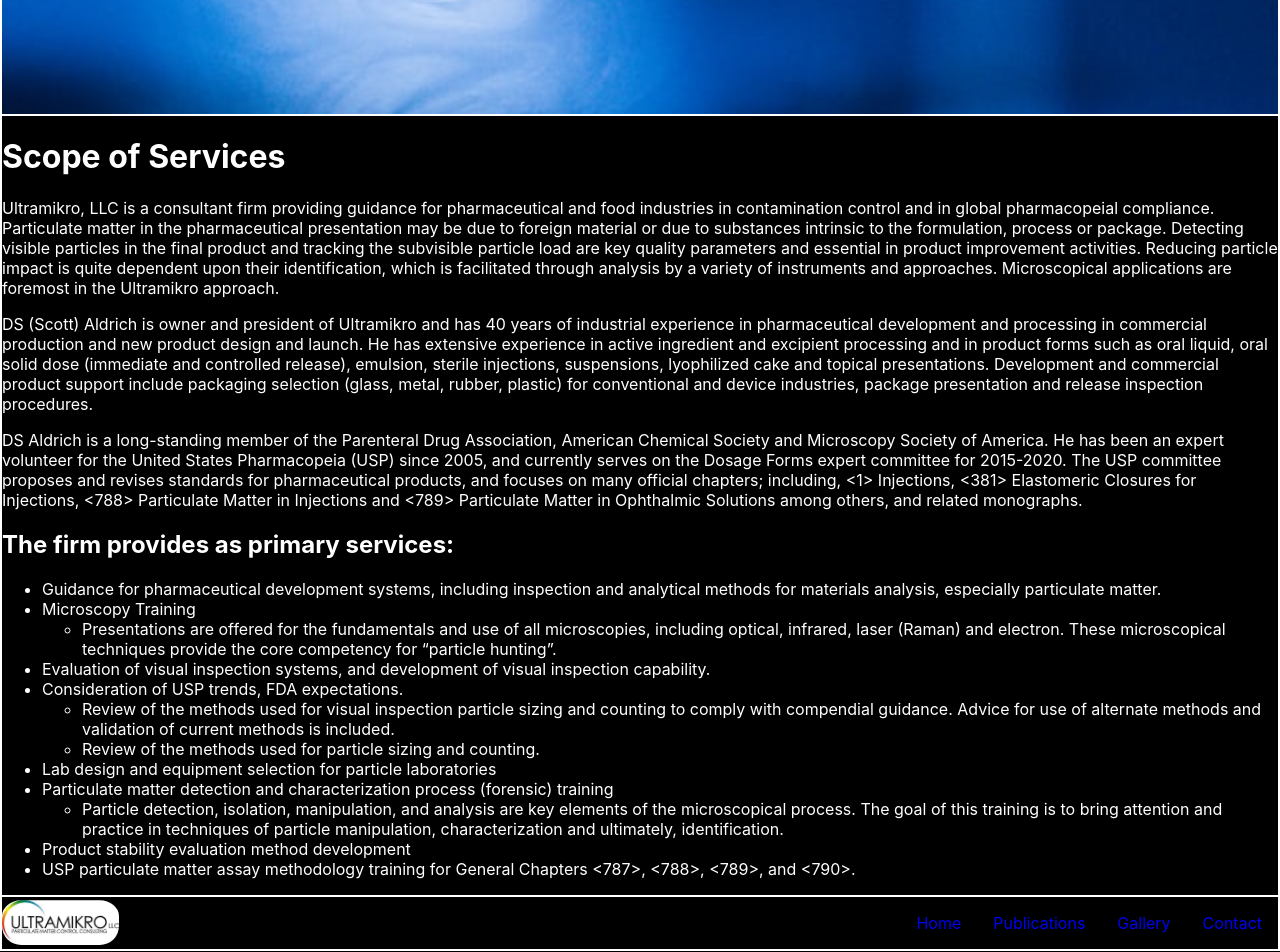
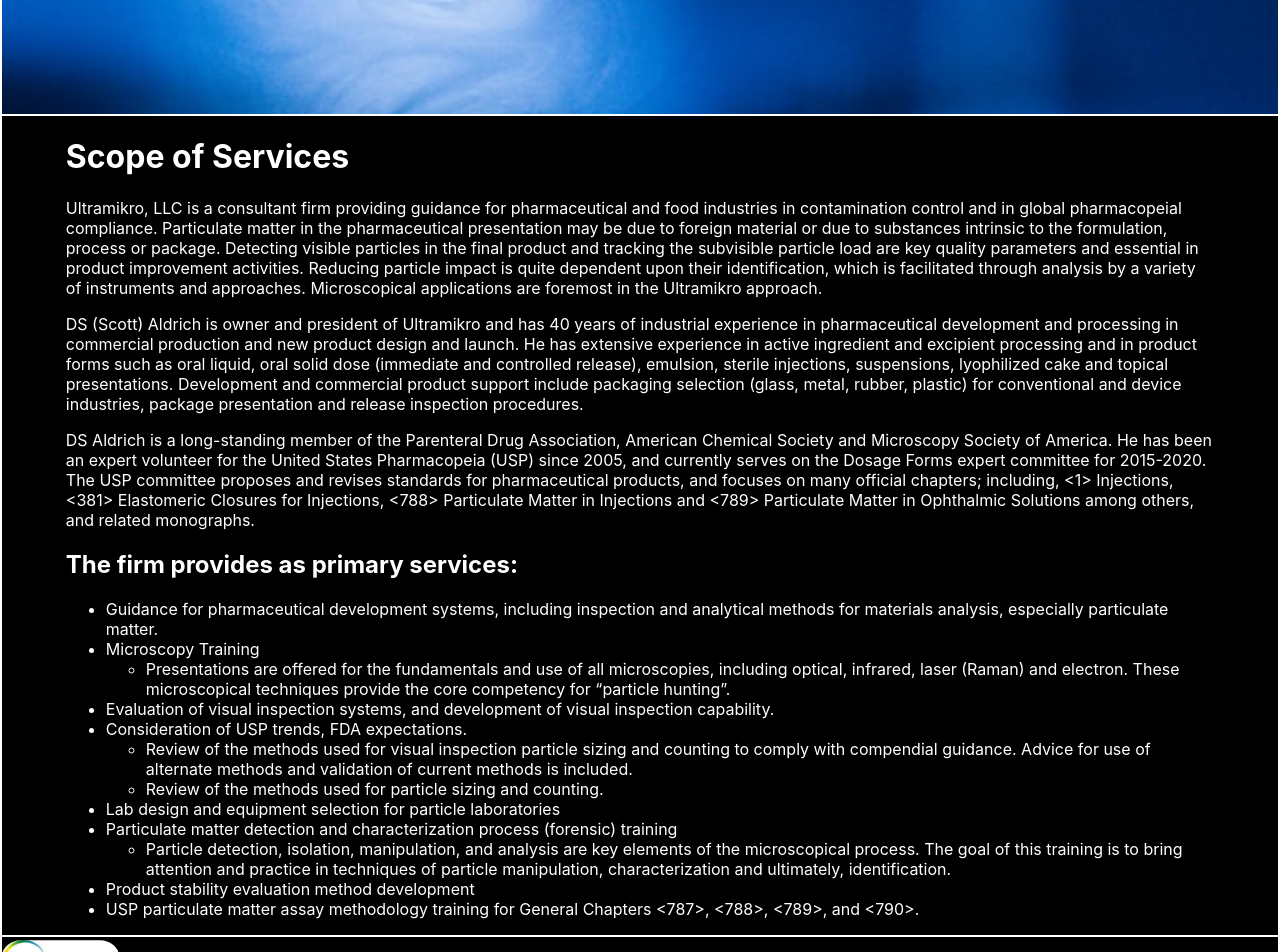
Before and after one commit to meloegel/ultraMikro, a React (Create React App) app: page / in a window 1280 px wide. Shown: the part 740-1692 px from the top of the page. Built offline with nearby package versions, Linux system fonts and the light colour scheme.

Commit message:
home page fixes

```diff
--- a/src/App.css
+++ b/src/App.css
@@ -78,6 +78,14 @@
   display: flex;
   justify-content: center;
   border-bottom: 2px solid white;
+}
+.scope {
+  width: 90%;
+  margin: 0 auto;
+}
+.services {
+  width: 90%;
+  margin: 0 auto;
 }
 
 /* ||| Publications Page ||| */
--- a/src/components/Home.js
+++ b/src/components/Home.js
@@ -9,6 +9,7 @@
             <div className='titleDiv'>
                 <h1 className='mainTitle'>Ultra Mikro</h1>
             </div>
+            <div className='scope'>
                 <h1>Scope of Services</h1>
                 <p>Ultramikro, LLC is a consultant firm providing guidance for pharmaceutical and food industries in
                 contamination control and in global pharmacopeial compliance. Particulate matter in the pharmaceutical
@@ -33,8 +34,9 @@
                 including, &lt;1&gt; Injections, &lt;381&gt; Elastomeric Closures for Injections, &lt;788&gt; Particulate
                 Matter in Injections and &lt;789&gt; Particulate Matter in Ophthalmic Solutions among others, and related
             monographs.</p>
-
-            <h2 id='about'>The firm provides as primary services:</h2>
+            </div>
+            <div className='services'>
+                <h2>The firm provides as primary services:</h2>
                 <ul>
                     <li>Guidance for pharmaceutical development systems, including inspection and analytical methods for
                 materials analysis, especially particulate matter.</li>
@@ -65,6 +67,7 @@
                 &lt;789&gt;, and &lt;790&gt;.</li>
                 </ul>
             </div>
+        </div>
     )
 }
 
```
Lines whose indentation alone changed are shown as unchanged.
